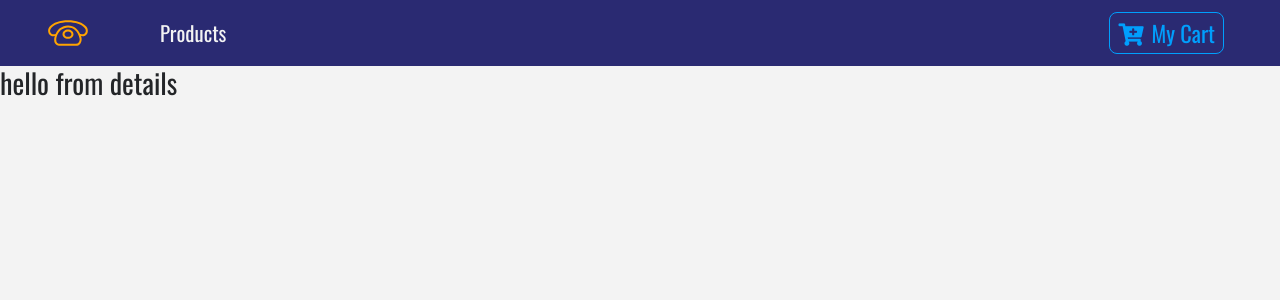
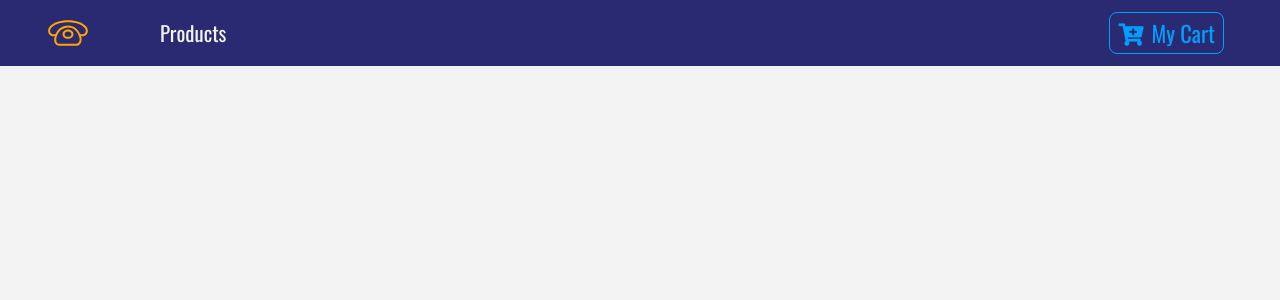
Before and after one commit to GuilhermeBorges3Ddev/PhoneE-Commerce, a React (Create React App) app in the folder store-recording/: page /details in a window 1280 px wide. Shown: the top 300 px of the page. Built offline with nearby package versions, Linux system fonts and the light colour scheme.

Commit message:
Imported components to work sincronyzing the Details component with data.js, as ProductConsumer and Link

```diff
--- a/store-recording/src/components/Details.js
+++ b/store-recording/src/components/Details.js
@@ -1,11 +1,20 @@
 import React, { Component } from 'react'
+
+/* As well, we'll consume the stucture passed by Provider component */
+import { ProductConsumer } from '../context';
+
+/* Importing the Link component to make the 2 bottom butons work as we expect */
+import { Link } from 'react-router-dom';
+import { ButtonContainer } from './Button';
 
 export default class Details extends Component {
   render() {
     return (
-      <div>
-        <h3>hello from details</h3>
-      </div>
+      <ProductConsumer>
+        {value => {
+          console.log(value.detailProduct);
+        }}
+      </ProductConsumer>
     )
   }
 }
```
